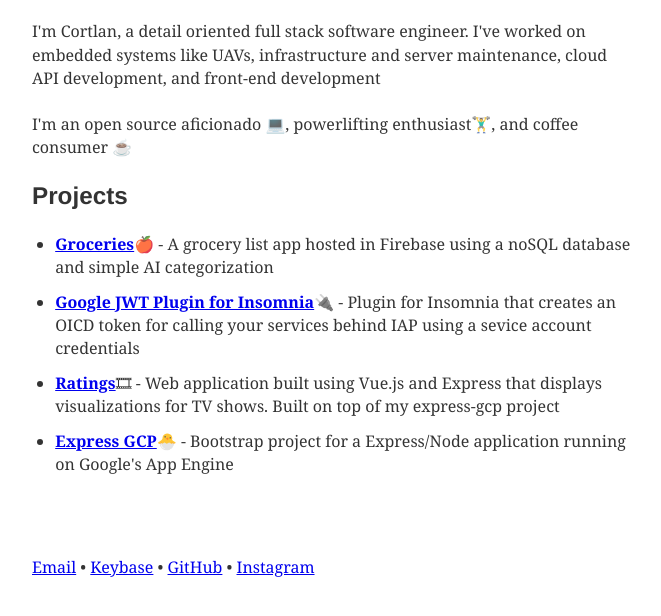
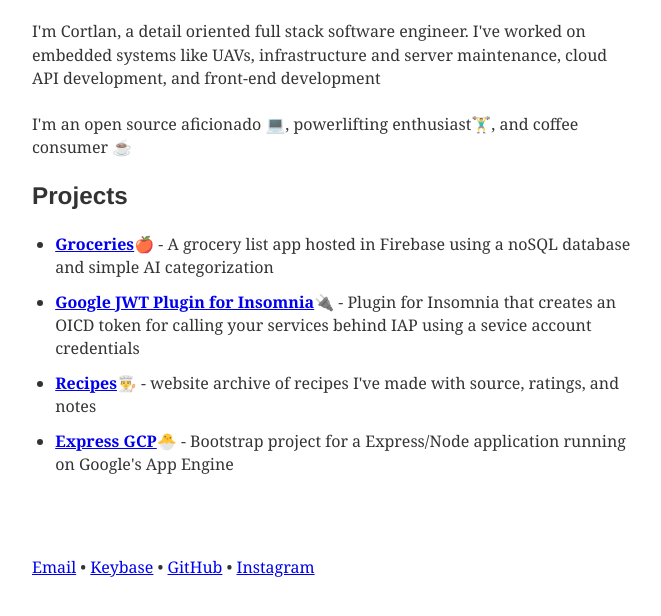
Before and after one commit to cortl/personal-site-gatsby, a Gatsby site: page / in a window 1280 px wide. Shown: the part 182-798 px from the top of the page, without its empty margins (306-967 px from the left). Built offline with nearby package versions, Linux system fonts and the light colour scheme; Gatsby itself is replaced by a stand-in of ours.

Commit message:
updating with recipes project

```diff
--- a/src/data/projects.js
+++ b/src/data/projects.js
@@ -16,12 +16,12 @@
 		url: 'https://github.com/cortl/insomnia-plugin-googlejwt',
 	},
 	{
-		name: 'Ratings',
-		emoji: '🎞',
-		emojiDescription: 'film',
+		name: 'Recipes',
+		emoji: '👨‍🍳',
+		emojiDescription: 'chef',
 		description:
-			'Web application built using Vue.js and Express that displays visualizations for TV shows.  Built on top of my express-gcp project',
-		url: 'https://ratings.cortlan.dev',
+			"website archive of recipes I've made with source, ratings, and notes",
+		url: 'https://recipes.cortlan.dev',
 	},
 	{
 		name: 'Express GCP',
```
